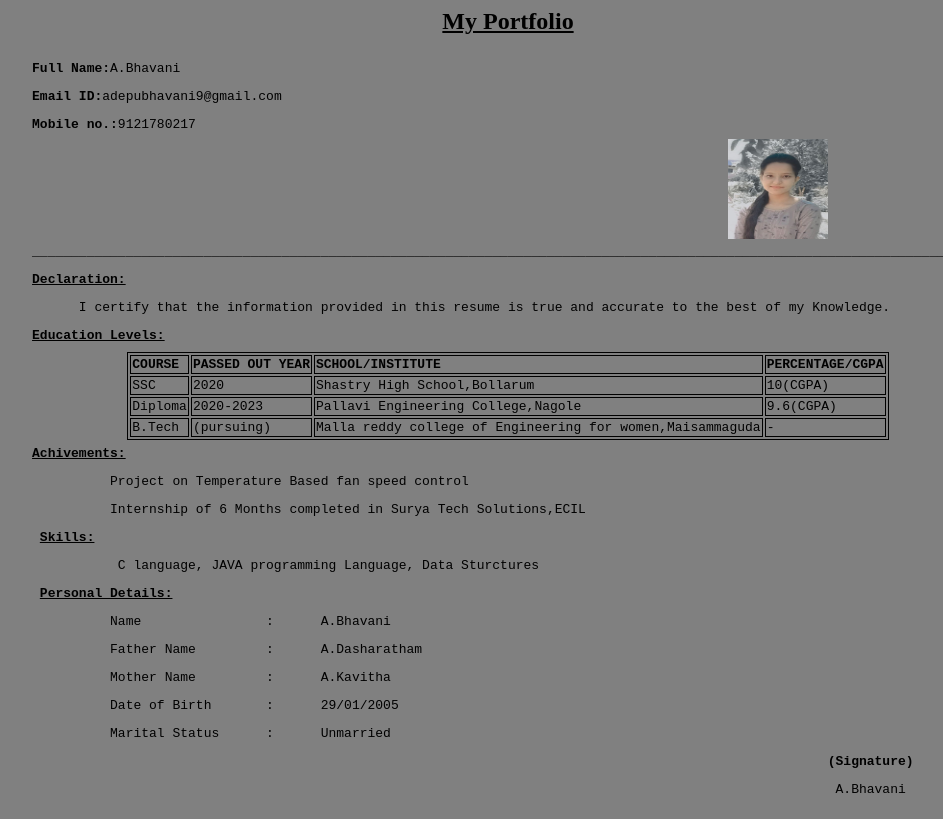
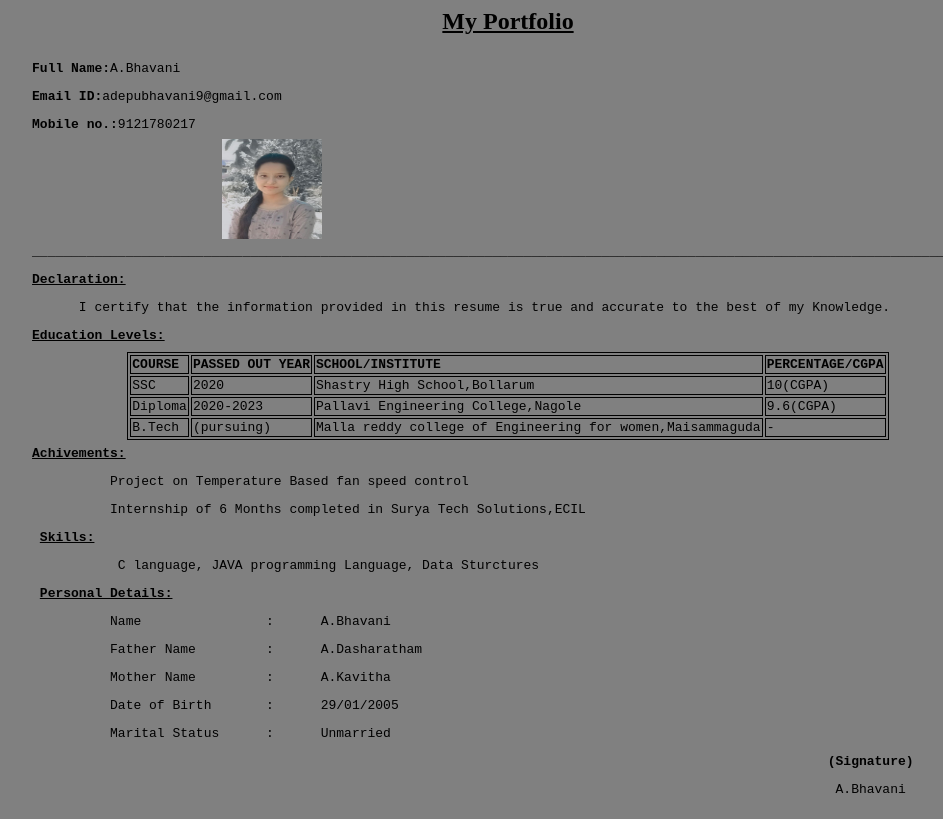
Before and after one commit to bhavani-502/myportfolio, a plain HTML site: page index.html in a window 1280 px wide. Shown: the whole page, without its empty margins (132-1075 px from the left). Drawn offline with Linux system fonts and the light colour scheme.

Commit message:
Update index.html

```diff
--- a/index.html
+++ b/index.html
@@ -9,7 +9,7 @@
             <pre>                    <b>Full Name:</b>A.Bhavani </pre>
             <pre>                    <b>Email ID:</b>adepubhavani9@gmail.com</pre>
             <b><pre>                    Mobile no.:</b>9121780217</pre>
-            <img src="my profile.jpeg" width="100px" height="100px" style="padding-left:60%;">
+            <img src="my profile.jpeg" width="100px" height="100px" style="padding-left:20%;">
             <pre><b>                    ________________________________________________________________________________________________________________________________________</b></pre>
             <pre><b>                    <u>Declaration:</u></b></pre></font>
             <pre>                          I certify that the information provided in this resume is true and accurate to the best of my Knowledge.  </pre>
```
